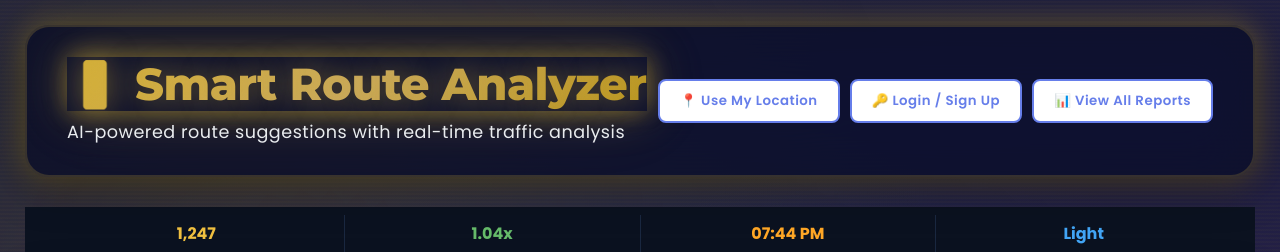
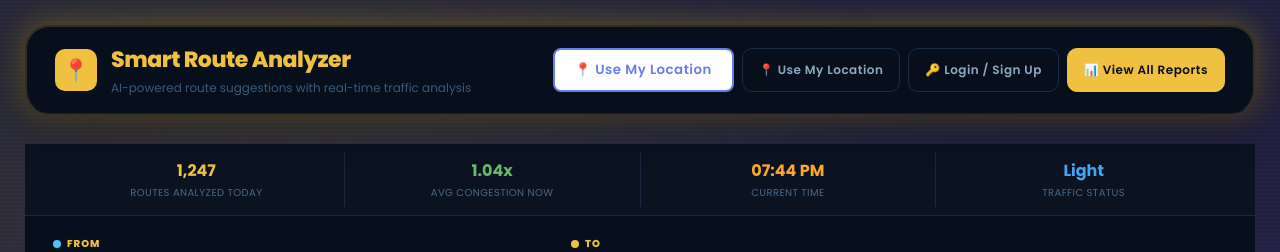
Before and after one commit to abi23122003/traffic-dashboard, a FastAPI app: page / in a window 1280 px wide. Shown: the top 252 px of the page. Run offline with FastAPI, Linux system fonts and the light colour scheme.

Commit message:
Refactor header layout and enhance route input functionality; add geolocation support

```diff
--- a/templates/index.html
+++ b/templates/index.html
@@ -221,44 +221,18 @@
 
 <body>
     <div class="container">
-        <header>
+<header style="background: #080f1c; border-bottom: 1px solid #0f1e30; padding: 16px 28px; display: flex; align-items: center; justify-content: space-between;">
+    <div style="display: flex; align-items: center; gap: 14px;">
+        <div style="width: 42px; height: 42px; background: #f0c040; border-radius: 10px; display: flex; align-items: center; justify-content: center; font-size: 22px; flex-shrink: 0;">&#128205;</div>
         <div>
-                <h1>🚦 Smart Route Analyzer</h1>
-                <p class="subtitle">AI-powered route suggestions with real-time traffic analysis</p>
+            <div style="font-size: 22px; font-weight: 800; color: #f0c040; letter-spacing: -0.02em;">Smart Route Analyzer</div>
+            <div style="font-size: 12px; color: #3a5a7a; margin-top: 3px;">AI-powered route suggestions with real-time traffic analysis</div>
         </div>
-            <div style="display: flex; gap: 10px; align-items: center;">
-                <!-- Login Button (shown when not logged in) -->
-                <button id="login-button" onclick="window.location.href='/login'"
-                    style="padding: 10px 20px; background: white; color: #667eea; border: 2px solid #667eea; border-radius: 8px; font-weight: 600; cursor: pointer; transition: all 0.3s;"
-                    onmouseover="this.style.background='#667eea'; this.style.color='white';"
-                    onmouseout="this.style.background='white'; this.style.color='#667eea';">
-                    🔑 Login / Sign Up
-                </button>
-
-                <!-- User Menu (shown when logged in) -->
-                <div id="user-menu" style="display: none; align-items: center; gap: 10px;">
-                    <div style="display: flex; align-items: center; gap: 8px; padding: 8px 16px; background: linear-gradient(135deg, #667eea 0%, #764ba2 100%); color: white; border-radius: 8px; cursor: pointer; transition: all 0.3s;"
-                         onclick="navigateToAccount()"
-                         onmouseover="this.style.transform='translateY(-2px)'; this.style.boxShadow='0 4px 12px rgba(102, 126, 234, 0.4)'"
-                         onmouseout="this.style.transform='translateY(0)'; this.style.boxShadow='none'">
-                        <span style="font-size: 18px;">👤</span>
-                        <span id="username-display" style="font-weight: 600;">User</span>
-                        <span style="font-size: 12px;">▼</span>
     </div>
-                    <button onclick="logout()"
-                            style="padding: 8px 16px; background: rgba(239, 68, 68, 0.1); color: #ef4444; border: 1px solid #ef4444; border-radius: 8px; font-weight: 600; cursor: pointer; transition: all 0.3s;"
-                            onmouseover="this.style.background='#ef4444'; this.style.color='white';"
-                            onmouseout="this.style.background='rgba(239, 68, 68, 0.1)'; this.style.color='#ef4444';">
-                        Logout
-                    </button>
-                </div>
-
-                <button id="view-reports-btn" onclick="window.location.href='/analysis-report'"
-                    style="padding: 10px 20px; background: white; color: #667eea; border: 2px solid #667eea; border-radius: 8px; font-weight: 600; cursor: pointer; transition: all 0.3s;"
-                    onmouseover="this.style.background='#667eea'; this.style.color='white';"
-                    onmouseout="this.style.background='white'; this.style.color='#667eea';">
-                    📊 View All Reports
-                </button>
+    <div style="display: flex; gap: 8px;">
+        <button onclick="useMyLocation()" style="border: 1px solid #1a2d42; border-radius: 10px; padding: 9px 16px; font-size: 12px; font-weight: 600; cursor: pointer; background: transparent; color: #8aaac0;">&#128205; Use My Location</button>
+        <button onclick="window.location.href='/login'" style="border: 1px solid #1a2d42; border-radius: 10px; padding: 9px 16px; font-size: 12px; font-weight: 600; cursor: pointer; background: transparent; color: #8aaac0;">&#128273; Login / Sign Up</button>
+        <button onclick="window.location.href='/analysis-report'" style="border: 1px solid #f0c040; border-radius: 10px; padding: 9px 16px; font-size: 12px; font-weight: 600; cursor: pointer; background: #f0c040; color: #080f1c;">&#128202; View All Reports</button>
     </div>
 </header>
 
@@ -281,27 +255,41 @@
             </div>
         </div>
 
-        <div class="search-panel" id="route-analyzer-panel">
-            <div class="input-group">
-                <div class="input-wrapper" style="position: relative; z-index: 1;">
-                    <div class="input-label">From</div>
-                    <input type="text" id="origin-input" placeholder="Enter origin location"
-                        autocomplete="off">
-                    <div class="autocomplete-dropdown" id="origin-autocomplete"></div>
+        <div style="background: #080f1c; border-bottom: 1px solid #0f1e30; padding: 20px 28px;">
+    <div style="display: flex; gap: 10px; align-items: flex-end;">
+        <div style="flex: 1;">
+            <div style="font-size: 10px; color: #f0c040; font-weight: 800; letter-spacing: 0.1em; margin-bottom: 8px; display: flex; align-items: center; gap: 6px;">
+                <span style="width: 8px; height: 8px; border-radius: 50%; background: #4fc3f7; display: inline-block;"></span>FROM
             </div>
-                <button class="swap-btn" onclick="swapLocations()" title="Swap locations">&#8651;</button>
-                <div class="input-wrapper" style="position: relative; z-index: 2;">
-                    <div class="input-label">To</div>
-                    <input type="text" id="dest-input" placeholder="Enter destination location"
-                        autocomplete="off">
-                    <div class="autocomplete-dropdown" id="dest-autocomplete"></div>
-                </div>
-                <div style="display: flex; align-items: flex-end;">
-                    <button id="analyze-btn" onclick="handleAnalyzeClick()">🔍 Find Best Routes</button>
+            <div style="position: relative;">
+                <input id="origin-input" type="text" placeholder="Enter origin location"
+                    style="width: 100%; background: #0d1a2a; border: 1.5px solid #1a2d42; border-radius: 12px; padding: 13px 16px; color: #c0d8f0; font-size: 14px; outline: none;"
+                    autocomplete="off" />
+                <div id="origin-autocomplete" style="display:none; position: absolute; top: 100%; left: 0; right: 0; z-index: 9999; background: white; border-radius: 8px; border: 1px solid #e2e8f0; max-height: 300px; overflow-y: auto;"></div>
             </div>
         </div>
+
+        <button onclick="swapLocations()" style="width: 42px; height: 48px; background: #0d1a2a; border: 1.5px solid #1a2d42; border-radius: 10px; color: #3a5a7a; font-size: 20px; cursor: pointer; flex-shrink: 0; align-self: flex-end;">&#8651;</button>
+
+        <div style="flex: 1;">
+            <div style="font-size: 10px; color: #f0c040; font-weight: 800; letter-spacing: 0.1em; margin-bottom: 8px; display: flex; align-items: center; gap: 6px;">
+                <span style="width: 8px; height: 8px; border-radius: 50%; background: #f0c040; display: inline-block;"></span>TO
+            </div>
+            <div style="position: relative;">
+                <input id="dest-input" type="text" placeholder="Enter destination location"
+                    style="width: 100%; background: #0d1a2a; border: 1.5px solid #1a2d42; border-radius: 12px; padding: 13px 16px; color: #c0d8f0; font-size: 14px; outline: none;"
+                    autocomplete="off" />
+                <div id="dest-autocomplete" style="display:none; position: absolute; top: 100%; left: 0; right: 0; z-index: 9999; background: white; border-radius: 8px; border: 1px solid #e2e8f0; max-height: 300px; overflow-y: auto;"></div>
+            </div>
+        </div>
+
+        <button onclick="analyzeRoute()" style="background: #f0c040; border: none; border-radius: 12px; padding: 13px 22px; color: #080f1c; font-size: 13px; font-weight: 800; cursor: pointer; white-space: nowrap; align-self: flex-end; height: 48px;">
+            &#128269; FIND BEST ROUTES
+        </button>
+    </div>
+</div>
+
         <div id="error-message"></div>
-        </div>
 
         <!-- Admin Message -->
         <div id="admin-restriction-message" style="display: none; padding: 40px; text-align: center; background: rgba(255, 193, 7, 0.1); border: 2px solid rgba(255, 193, 7, 0.5); border-radius: 16px; margin: 20px;">
@@ -413,6 +401,35 @@
                 console.error('analyzeRoute function not found');
                 alert('Route analyzer not initialized. Please refresh the page.');
             }
+        }
+
+        // Use My Location function
+        function useMyLocation() {
+            if (navigator.geolocation) {
+                navigator.geolocation.getCurrentPosition(
+                    (position) => {
+                        const lat = position.coords.latitude;
+                        const lon = position.coords.longitude;
+                        const originInput = document.getElementById('origin-input');
+                        if (originInput) {
+                            originInput.value = `${lat}, ${lon}`;
+                            originInput.dataset.lat = lat;
+                            originInput.dataset.lon = lon;
+                        }
+                    },
+                    (error) => {
+                        console.error('Geolocation error:', error);
+                        alert('Unable to get your location. Please check permissions.');
+                    }
+                );
+            } else {
+                alert('Geolocation is not supported by your browser.');
+            }
+        }
+
+        // Analyze Route function
+        function analyzeRoute() {
+            handleAnalyzeClick();
         }
 
         // Initialize auth on page load and hide route analyzer for admins
```
Also changed, not shown: 1 other file. Lines whose indentation alone changed are shown as unchanged.
